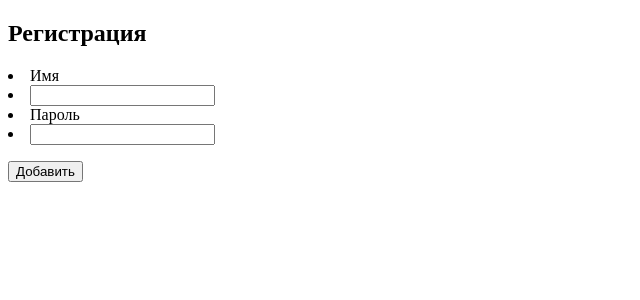
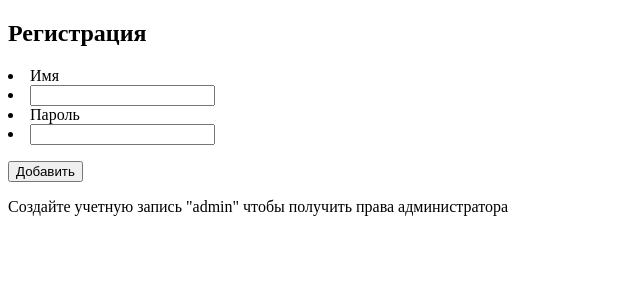
Before and after one commit to TRD13a/Flask, a Flask app: page /authors in a window 1280 px wide. Shown: the top 300 px of the page, without its empty margins (0-640 px from the left). Run offline with Flask 3, Linux system fonts and the light colour scheme; some libraries are stand-ins or nearby versions.

Commit message:
Update authors.html

```diff
--- a/project/templates/authors.html
+++ b/project/templates/authors.html
@@ -18,6 +18,7 @@
             <li>{{ form.password(class='form_input') }}</li>
         </div>
         <p>{{ form.submit(value='Добавить') }}</p>
+        <p>Создайте учетную запись "admin" чтобы получить права администратора</p>
     </form>
 
 <!--    <ul>-->
```
